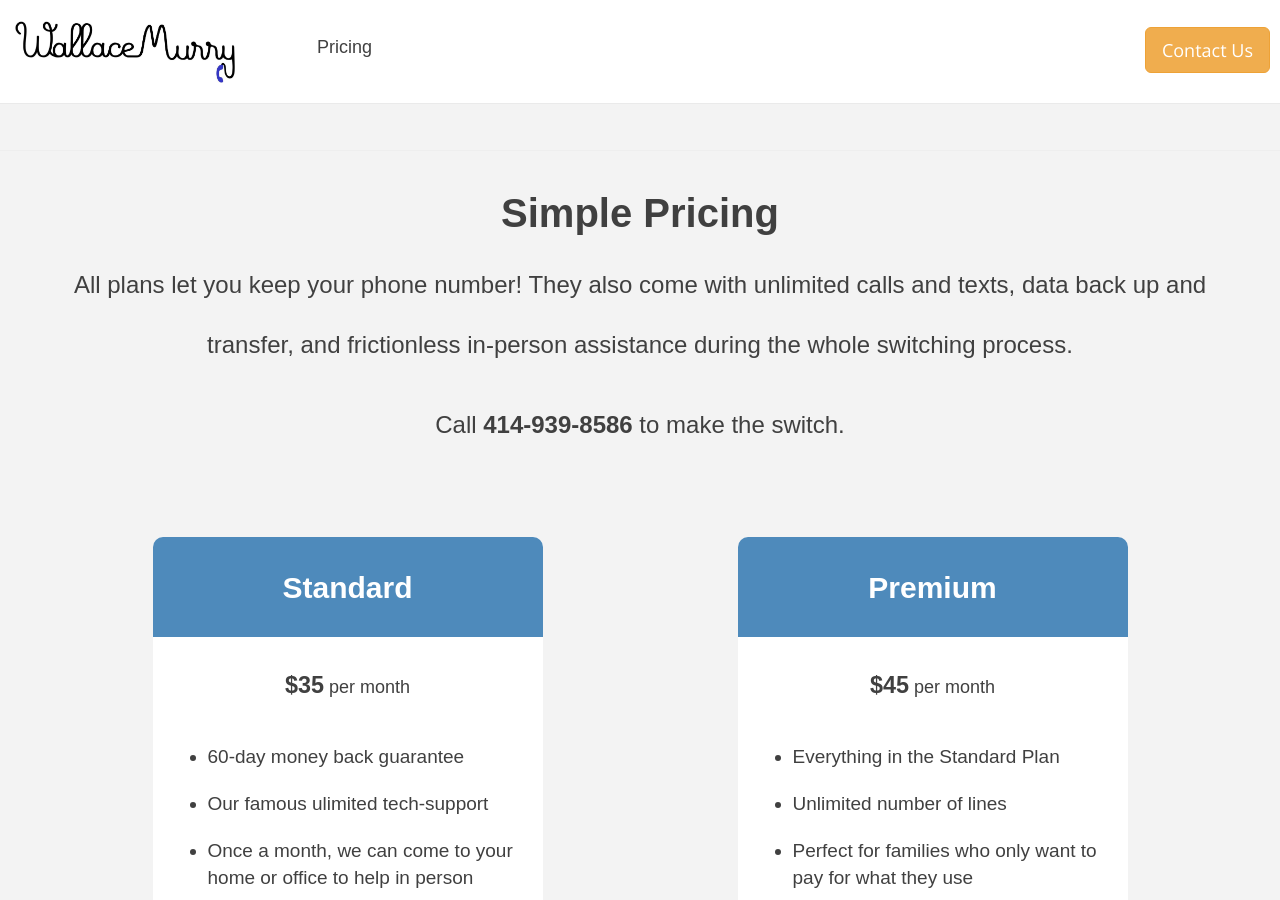
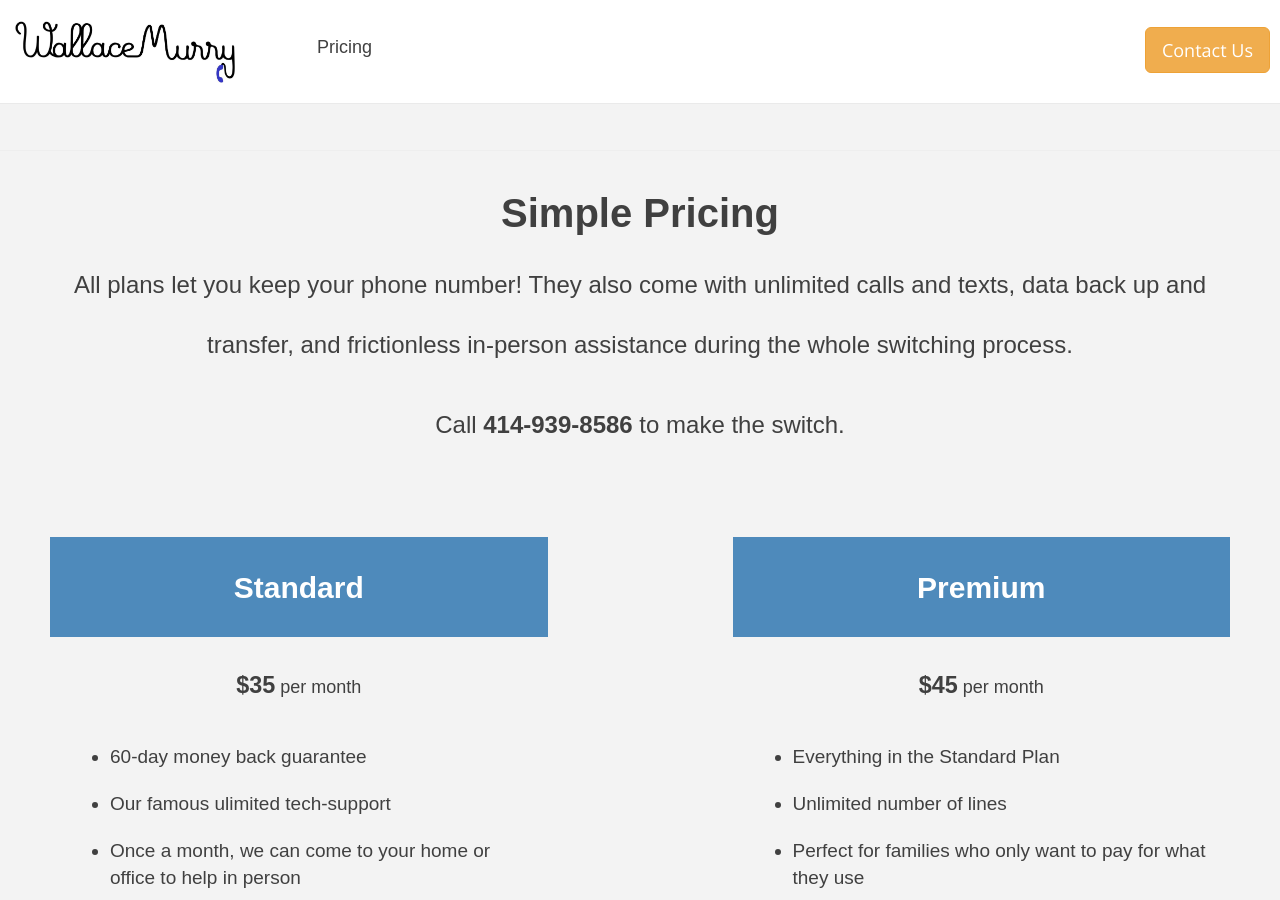
Before and after one commit to jalague/wallacemurry, a Jekyll site: the page built from pricing/index.html, in a window 1280 px wide and 900 px high. Built offline with Jekyll 4.4.1, drawn with Linux system fonts in a browser that asks for light colours; nearby versions of some CDN libraries.

Commit message:
Spacing edits on pricing page

```diff
--- a/pricing/index.html
+++ b/pricing/index.html
@@ -21,7 +21,7 @@
     </header>
     <div class="row">
     <div id="pricing-tiers" class="center-block">
-    <div class="col-lg-4 col-md-offset-1" id="plans-summaries-standard">
+    <div class="col-lg-5 " id="plans-summaries-standard">
       <div id="pricing-title-container">
         <h3>Standard</h3>
       </div>
@@ -45,7 +45,7 @@
 
       </div>
     </div>
-    <div class="col-lg-4 col-md-offset-2" id="plans-summaries-premium">
+    <div class="col-lg-5 col-xs-offset-2" id="plans-summaries-premium">
       <div id="pricing-title-container">
         <h3>Premium</h3>
       </div>
```
